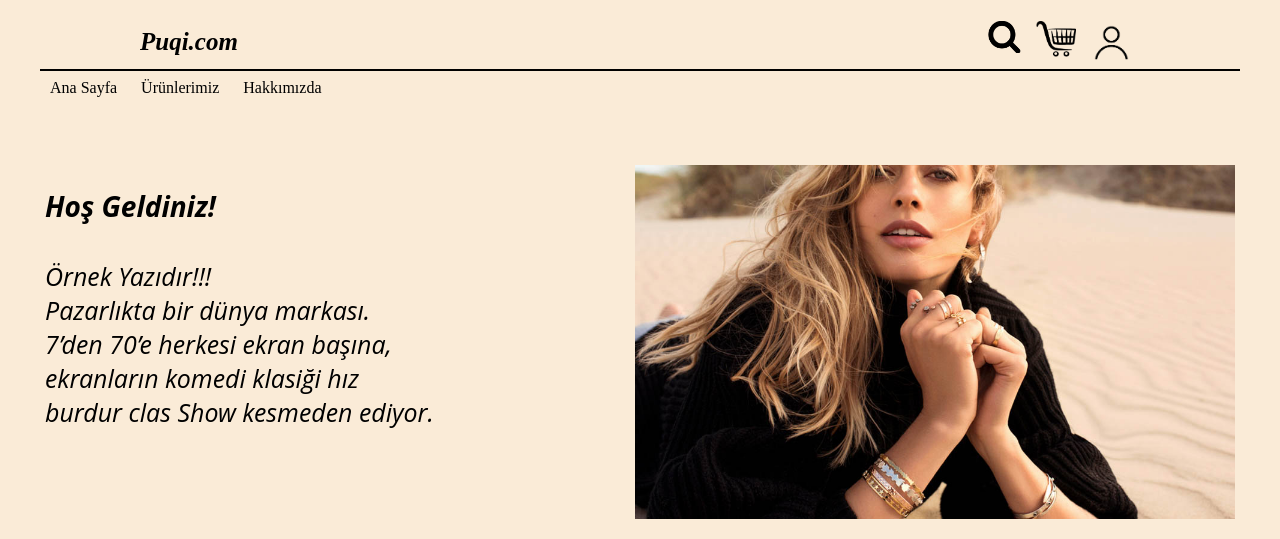
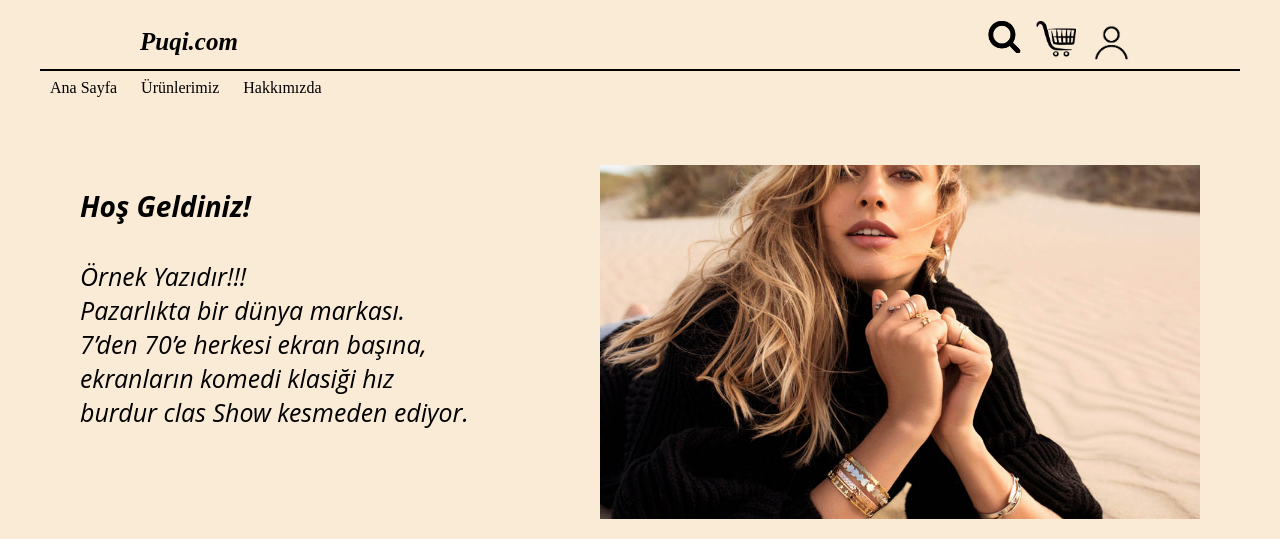
Before and after one commit to Sametakkaya/Puqi.com, a plain HTML site: page index.html in a window 1280 px wide. Shown: the top 539 px of the page. Drawn offline with nearby package versions, Linux system fonts and the light colour scheme.

Commit message:
Update pupi.css

```diff
--- a/pupi.css
+++ b/pupi.css
@@ -43,7 +43,7 @@ body{
     top: 10px;
 }
 .hosgeldiniz{
-    width: 1190px;
+    width: 1120px;
     margin: auto;
     margin-top: 90px;
     font-size: 23px;
```
